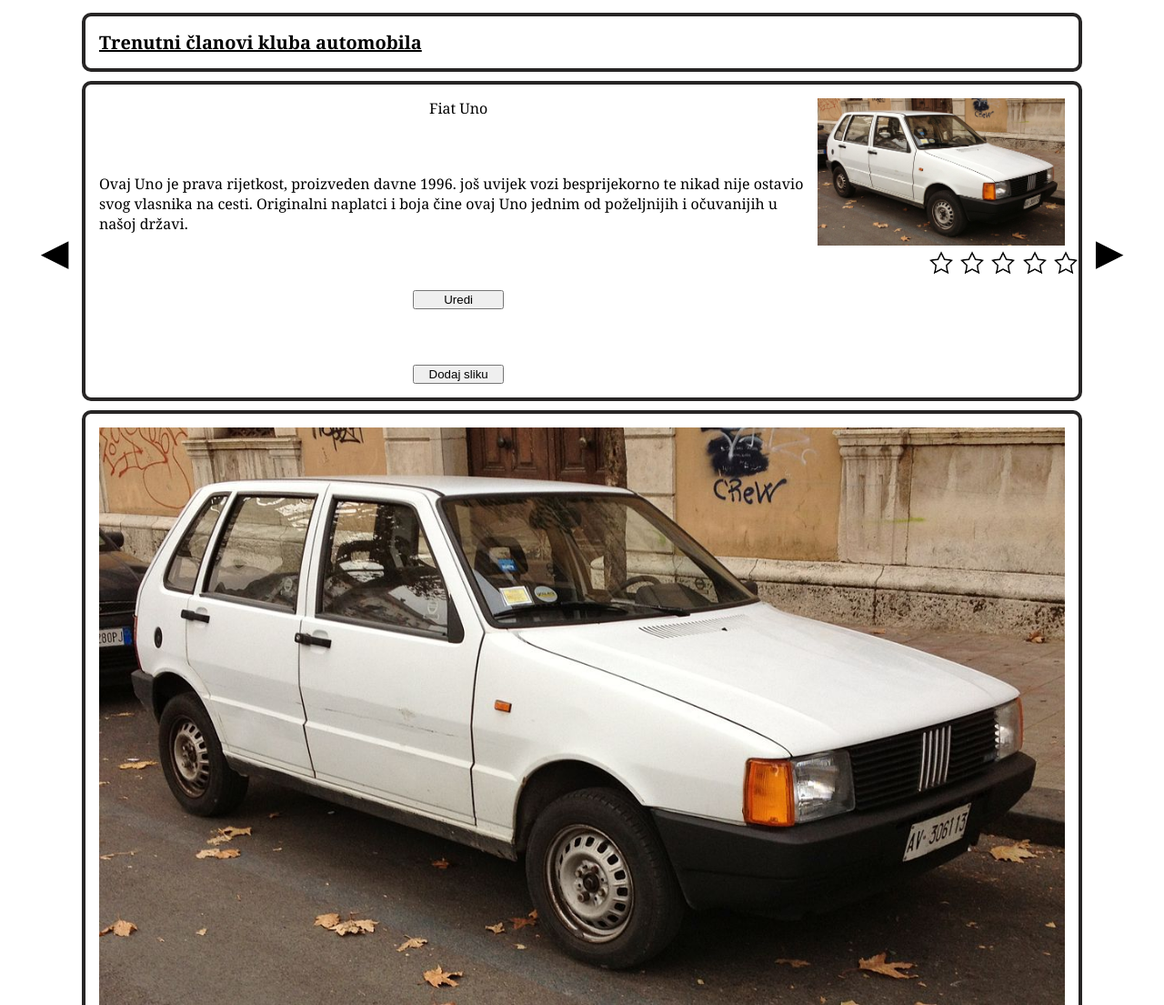
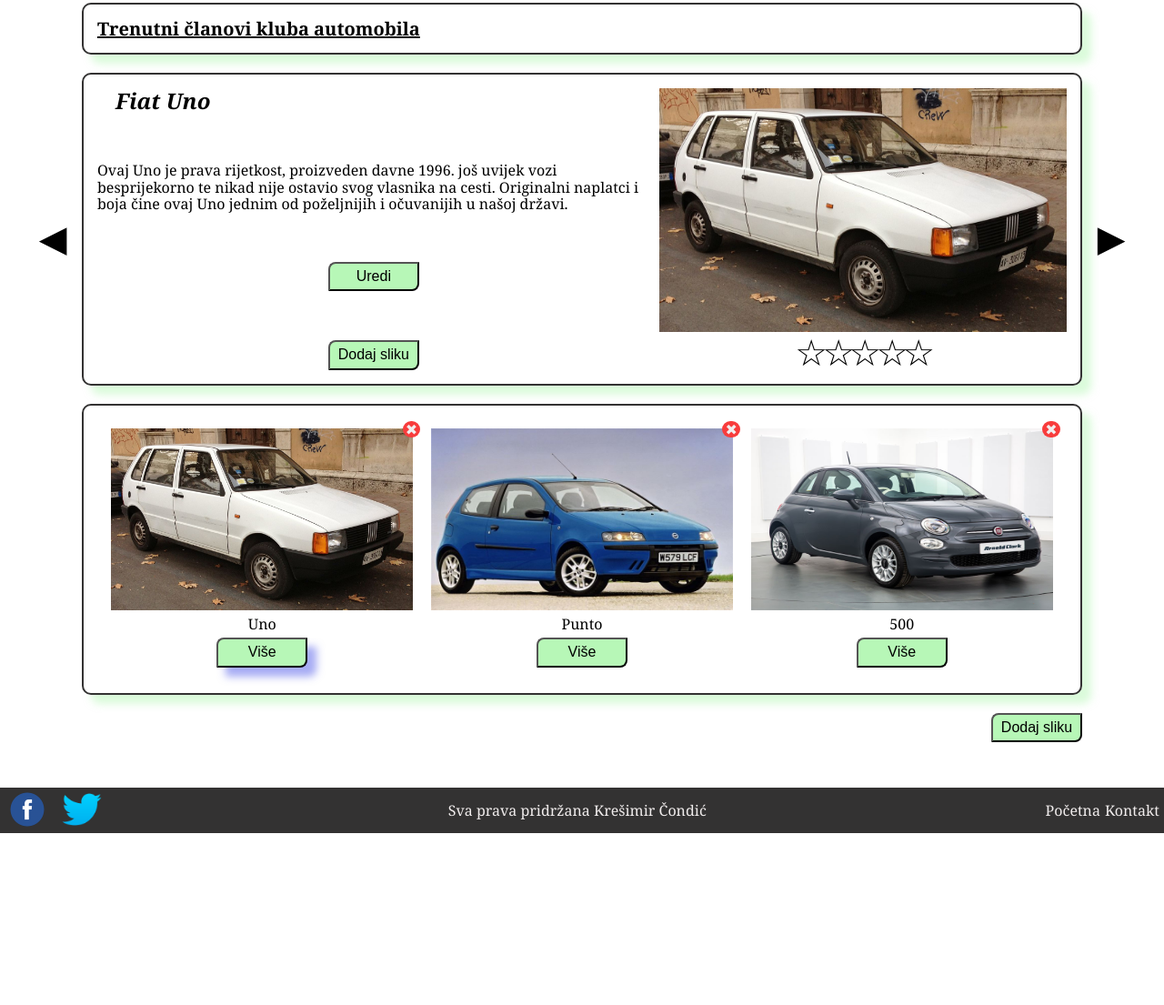
Before and after one commit to kcondic/PZI-Task, a plain HTML site: page index.html in a window 1280 px wide. Shown: the part 117-1222 px from the top of the page at 91% size. After the commit the page ends 1035 px from the top, so only its background shows below. Drawn offline with Linux system fonts and the light colour scheme.

Commit message:
Finished basic styling.

```diff
--- a/assets/styles/main.css
+++ b/assets/styles/main.css
@@ -1,13 +1,14 @@
 html {
     --white: rgb(241, 237, 237);
-    --light-black: rgb(39, 37, 37);
+    --light-black: rgb(51, 50, 50);
     --light-blue: rgb(49, 172, 209);
+    --soft-green: rgb(183, 247, 183);
+    --light-yellow: rgb(241, 241, 137);
+    --red: rgb(248, 60, 60);
 }
 
 body {
     font-family: Georgia, 'Times New Roman', Times, serif;
-    margin: 0;
-    padding: 5px;
 }
 
 img {
@@ -32,6 +33,7 @@
     top: 0;
     left: 0;
     right: 0;
+    z-index: 99;
 }
 
 .header-links a {
@@ -78,10 +80,14 @@
 
 .container {
     width: 100%;
-    border: 4px solid var(--light-black);
+    border: 2px solid var(--light-black);
     border-radius: 10px;
     padding: 15px;
-    margin-bottom: 10px;
+    margin-bottom: 20px;
+
+    -webkit-box-shadow: 10px 10px 8px 0px rgba(183,247,183,0.5);
+    -moz-box-shadow: 10px 10px 8px 0px rgba(183,247,183,0.5);
+    box-shadow: 10px 10px 8px 0px rgba(183,247,183,0.5);
 }
 
 #page-subtitle {
@@ -123,19 +129,137 @@
     flex-direction: column;
     justify-content: space-between;
     align-items: center;
+    margin-right: 10px;
+}
+
+.slider-image-space {
+    align-self: center;
 }
 
 .image-rating {
-    display:inline-block;
-    white-space: nowrap;
-    height:30px;
-    width:30px;
+    display: flex;
+    width: 100%;
+    padding: 10px;
+    justify-content: center;
+    direction: rtl;
 }
 
-.slider-image-space {
-    text-align: center;
+.image-rating div {
+    transform: scale(2.5);
+    margin-right: 15px;
+    align-self: center;
+
+    -webkit-user-select: none;  /* Chrome all / Safari all */
+    -moz-user-select: none;     /* Firefox all */
+    -ms-user-select: none;      /* IE 10+ */
+    user-select: none;          /* Likely future */
+}
+
+.main-image-title {
+    margin-right: auto;
+    margin-left: 20px;
+    font-size: 24px;
+    font-weight: 600;
+    font-style: italic;
 }
 
 button {
     width: 100px;
+    padding: 5px 2px;
+    border-radius: 8px 0;
+    background-color: var(--soft-green);
+    cursor: pointer;
 }
+
+.image-rating > div:hover:before,
+.image-rating > div:hover ~ :before {
+    cursor: pointer;
+    color: var(--light-yellow);
+    content: "\2605";
+    position: absolute;
+}
+
+#card-container {
+    display: flex;
+    flex-wrap: wrap;
+    justify-content: center;
+}
+
+.card {
+    margin: 10px;
+    width: calc(33% - 20px);
+    position: relative;
+    text-align: center;
+}
+
+.card img {
+    height: 200px;
+    width: 100%;
+}
+
+.card .delete-button {
+    position: absolute;
+    top: -0.5em;
+    right: -0.5em;
+
+    padding: 0 3px;
+    color: var(--white);
+    background-color: var(--red);
+    border-radius: 50px;
+
+    cursor: pointer;
+    transition: transform 0.2s;
+    -webkit-user-select: none;  /* Chrome all / Safari all */
+    -moz-user-select: none;     /* Firefox all */
+    -ms-user-select: none;      /* IE 10+ */
+    user-select: none;          /* Likely future */
+}
+
+.card .image-subtitle, .card button {
+    margin: 3px 0;
+}
+
+.card button:hover {
+    -webkit-box-shadow: 10px 10px 8px 0px rgba(80, 90, 233, 0.5);
+    -moz-box-shadow: 10px 10px 8px 0px rgba(80, 90, 233, 0.5);
+    box-shadow: 10px 10px 8px 0px rgba(80, 90, 233, 0.5);
+}
+
+.card.selected button {
+    -webkit-box-shadow: 10px 10px 8px 0px rgba(80, 90, 233, 0.5);
+    -moz-box-shadow: 10px 10px 8px 0px rgba(80, 90, 233, 0.5);
+    box-shadow: 10px 10px 8px 0px rgba(80, 90, 233, 0.5);
+}
+
+.card .delete-button:hover {
+    transform: scale(1.2);
+}
+
+#add-car {
+    margin-left: auto;
+}
+
+footer {
+    position: relative;
+    display: flex;
+    height: 50px;
+    background-color: var(--light-black);
+    color: var(--white);
+    margin-top: 50px;
+    align-items: center;
+}
+
+footer a img {
+    margin-left:5px;
+    width: 50px;
+}
+
+#footer-text {
+    margin: auto;
+}
+
+footer a {
+    text-decoration: none;
+    color: var(--white);
+    margin-right: 5px;
+}
--- a/index.html
+++ b/index.html
@@ -4,6 +4,7 @@
         <meta charset="utf-8"/>
         <title>PZI - Automobili</title>
         <meta name="viewport" content="width=device-width, initial-scale=1">
+        <link rel="stylesheet" href="assets/styles/normalize.css"/>
         <link rel="stylesheet" href="assets/styles/main.css"/>
     </head>
     <body>
@@ -42,11 +43,11 @@
                 <div class="slider-image-space">
                     <img src="assets/images/fiat-uno.jpg" alt="fiat uno"/>
                     <div class="image-rating">
-                        <img src="assets/images/star.png" alt="rating star"/>
-                        <img src="assets/images/star.png" alt="rating star"/>
-                        <img src="assets/images/star.png" alt="rating star"/>
-                        <img src="assets/images/star.png" alt="rating star"/>
-                        <img src="assets/images/star.png" alt="rating star"/>
+                        <div>☆</div>
+                        <div>☆</div>
+                        <div>☆</div>
+                        <div>☆</div>
+                        <div>☆</div>
                     </div>
                 </div>
             </div>
@@ -70,7 +71,7 @@
                     <button>Više</button>
                 </div>
             </div>
-            <button>Dodaj sliku</button>
+            <button id="add-car">Dodaj sliku</button>
         </main>
         <footer>
             <a href="https://www.facebook.com/FiatHrvatska/"><img src="assets/images/facebook-icon.png" alt="link to facebook"></a>
```
Also changed, not shown: assets/images/full-star.png (deleted), assets/images/star.png (deleted), assets/styles/normalize.css (added), 1 other file.
